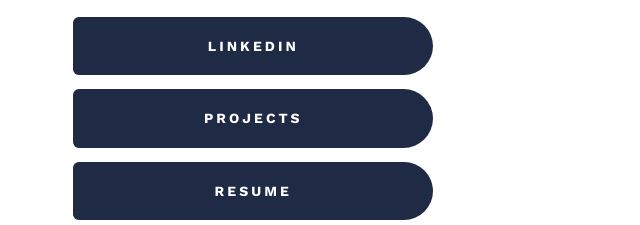
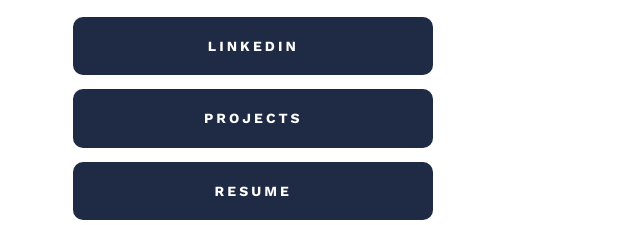
Before and after one commit to pranay-o/pranay-o.github.io, a plain HTML site: page index.html in a window 1280 px wide. Shown: the part 575-800 px from the top of the page, 619-1259 px from the left. Drawn offline with nearby package versions, Linux system fonts and the light colour scheme.

Commit message:
Change pill buttons to square with rounded corners

```diff
--- a/styles.css
+++ b/styles.css
@@ -220,7 +220,7 @@ button {
   padding: 18px 32px;
   background: #1f2a44;
   color: #ffffff;
-  border-radius: 12px 60px 60px 12px;
+  border-radius: 10px;
   font-size: 14px;
   font-weight: 700;
   letter-spacing: 0.22em;
```
